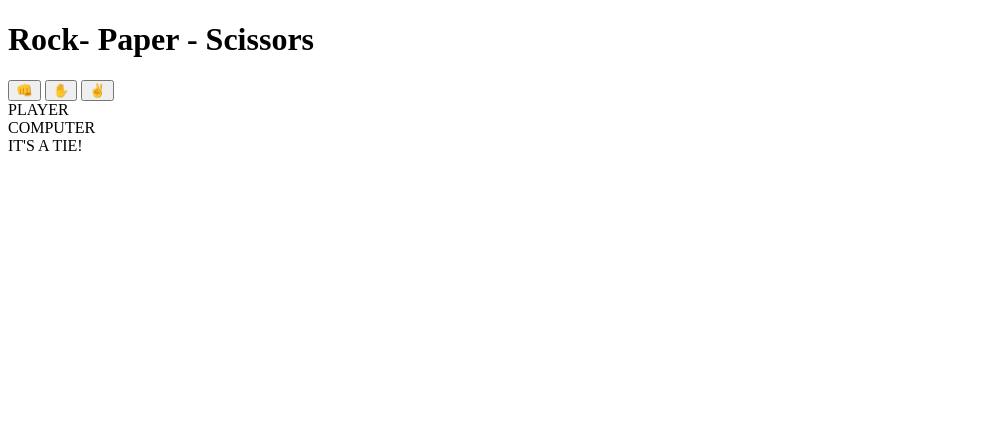
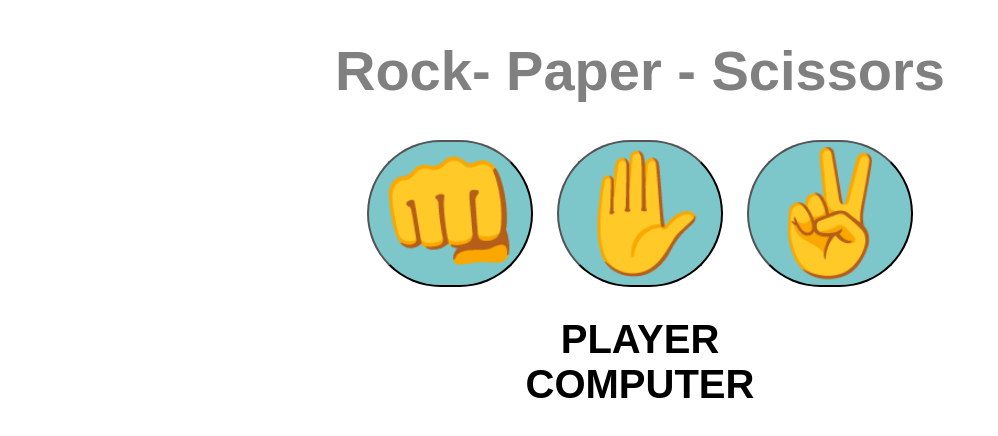
Before and after one commit to Goldiiee12/odin-rock-paper-scissors, a plain HTML site: page index.html in a window 1280 px wide. Shown: the whole page, without its empty margins (0-998 px from the left). Drawn offline with Linux system fonts and the light colour scheme.

Commit message:
Updated css and now moving to Javascript

```diff
--- a/index.css
+++ b/index.css
@@ -0,0 +1,40 @@
+body{
+    font-family: Arial, sans-serif;
+    font-weight: bold;
+    margin: 0;
+    display: flex;
+    flex-direction: column;
+    align-items: center;
+}
+
+h1{
+    font-size: 3.5rem;
+    color: grey;
+}
+
+.choices{
+    margin-bottom: 30px;
+}
+
+.choices button{
+    font-size: 7.5rem;
+    min-width: 160px;
+    margin: 0 10px;
+    border-radius: 250px;
+    background-color: hsl(182, 42%, 64%);
+    cursor: pointer;
+    transition: background-color 0.5s ease;
+}
+
+.choices button:hover{
+    background-color: hsl(182, 42%, 44%);
+}
+
+#playerDisplay, #computerDisplay{
+    font-size: 2.5rem;
+}
+
+#resultDisplay{
+    font-size: 5rem;
+    margin: 30px 0;
+}
--- a/index.html
+++ b/index.html
@@ -4,6 +4,7 @@
     <meta charset="UTF-8">
     <meta name="viewport" content="width=device-width, initial-scale=1.0">
     <title>Rock Paper Scissors</title>
+    <link rel="stylesheet" href="index.css">
 
 </head>
 <body>
@@ -18,7 +19,7 @@
 
         <div id="playerDisplay">PLAYER</div>
         <div id="playerDisplay">COMPUTER</div>
-        <div id="playerDisplay">IT'S A TIE!</div>
+        <div id="playerDisplay"></div>
 
         <script src=""></script>
 
```
Also changed, not shown: 1 other file.
